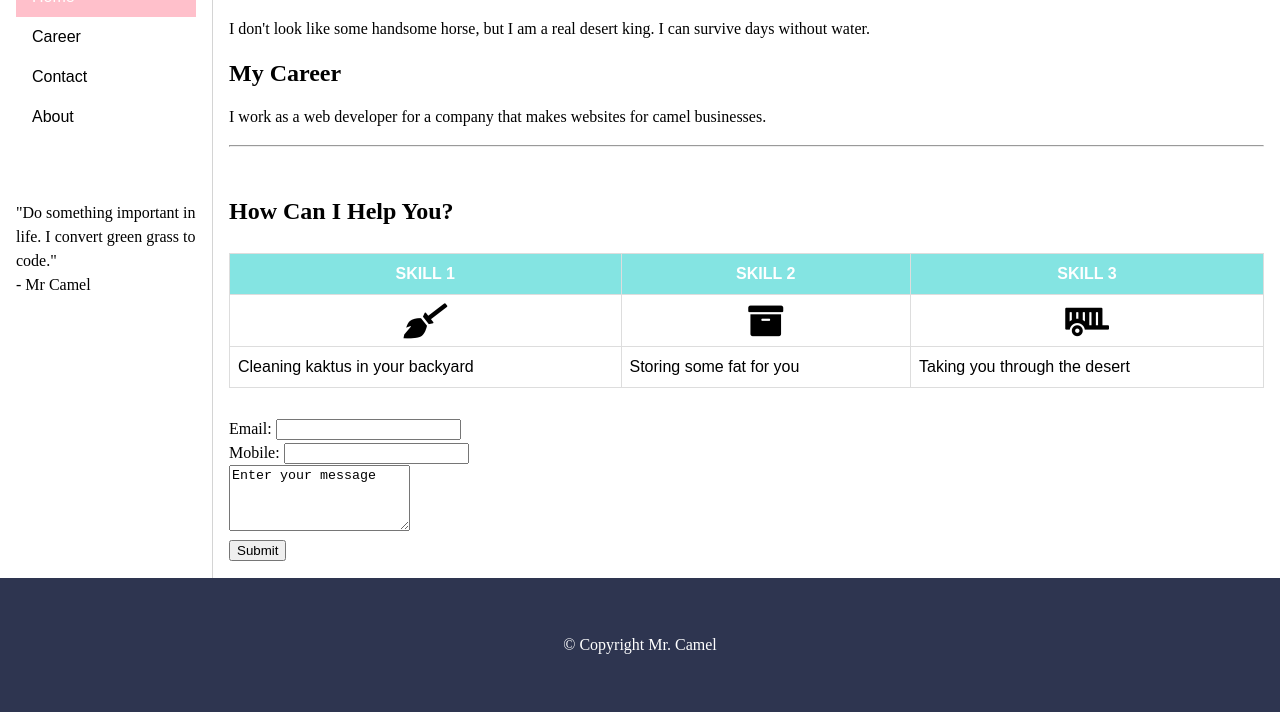
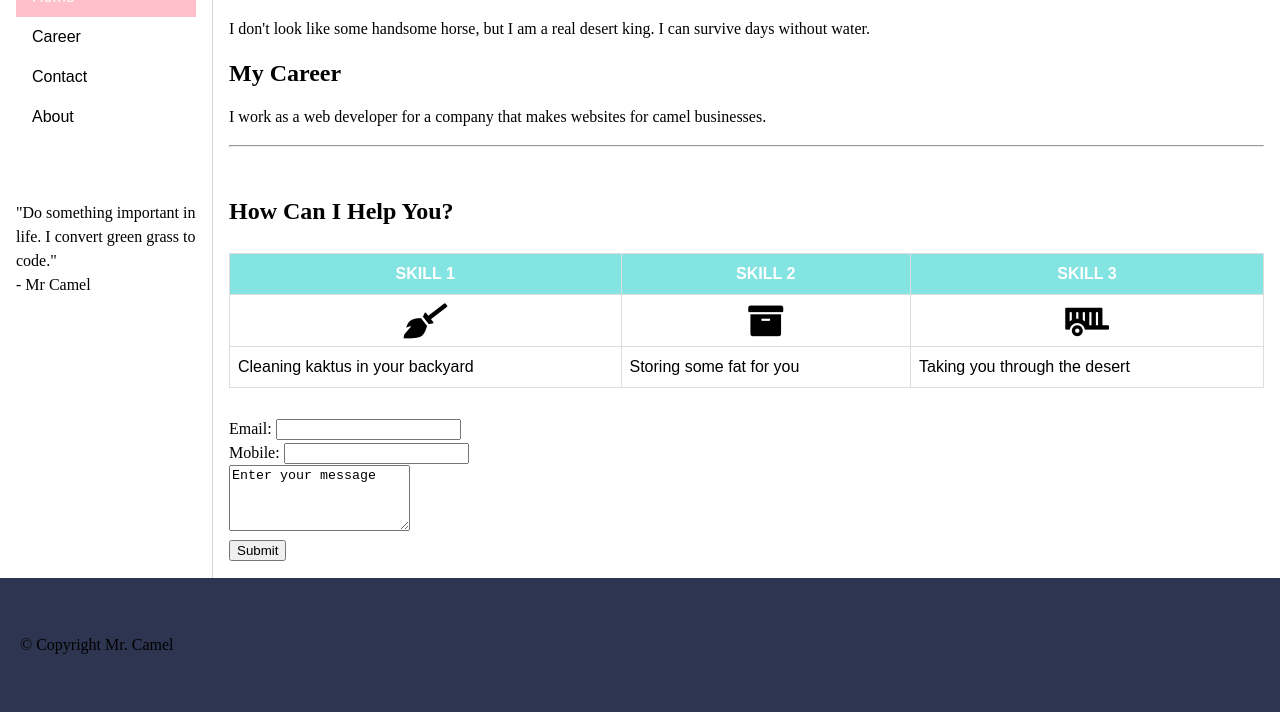
Before and after one commit to Firestorm01X2/site-3-42-2023, a plain HTML site: page index.html in a window 1280 px wide. Shown: the part 157-869 px from the top of the page. Drawn offline with Linux system fonts and the light colour scheme.

Commit message:
Изменение цвета

```diff
--- a/index.html
+++ b/index.html
@@ -104,8 +104,8 @@
     .footer {
       padding: 55px 20px;
       background-color: #2e3550;
-      color: white;
-      text-align: center;
+      color: black;
+      text-align: left;
     }
   </style>
 </head>
```
Also changed, not shown: index2.html (+1 -1 lines).
